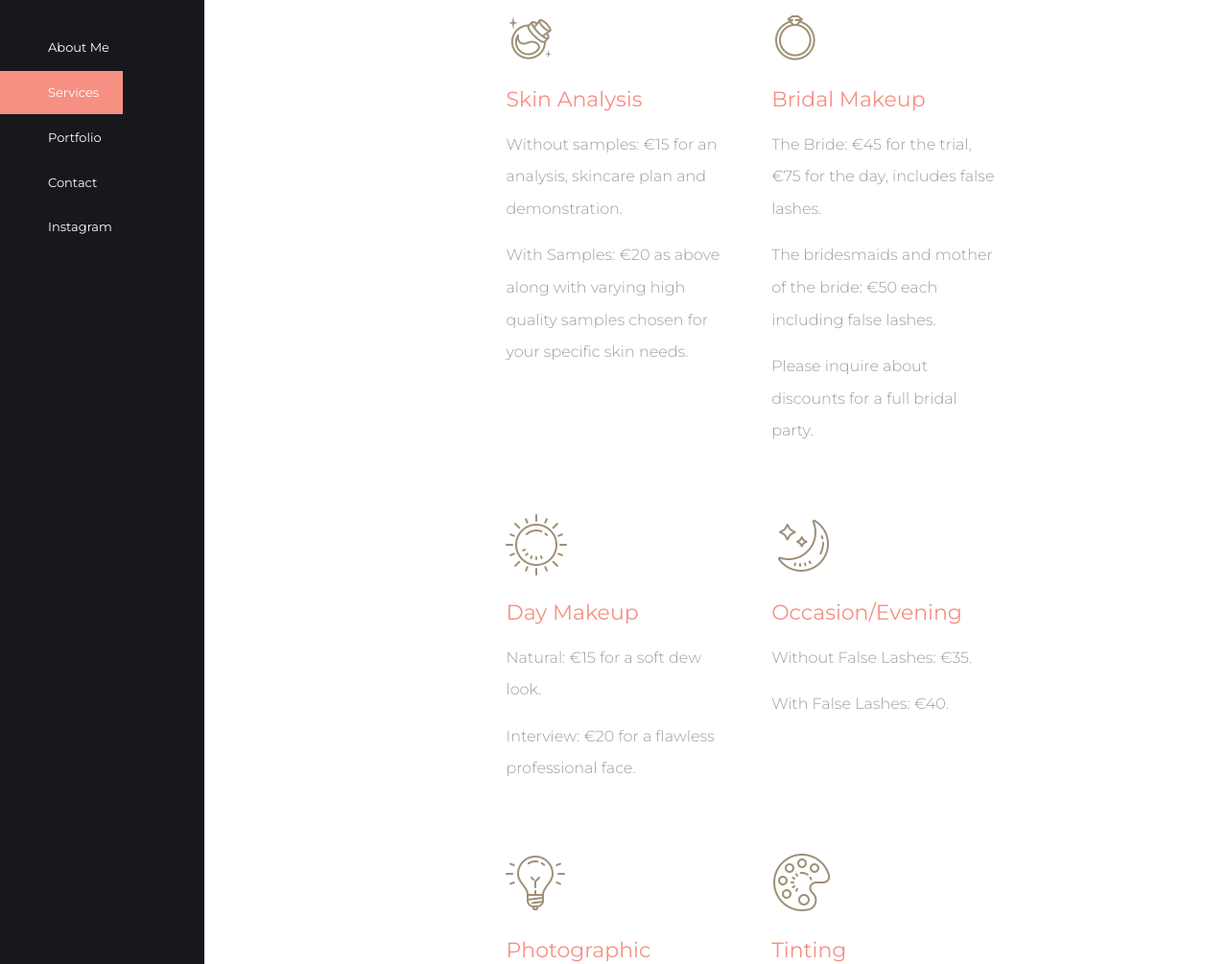
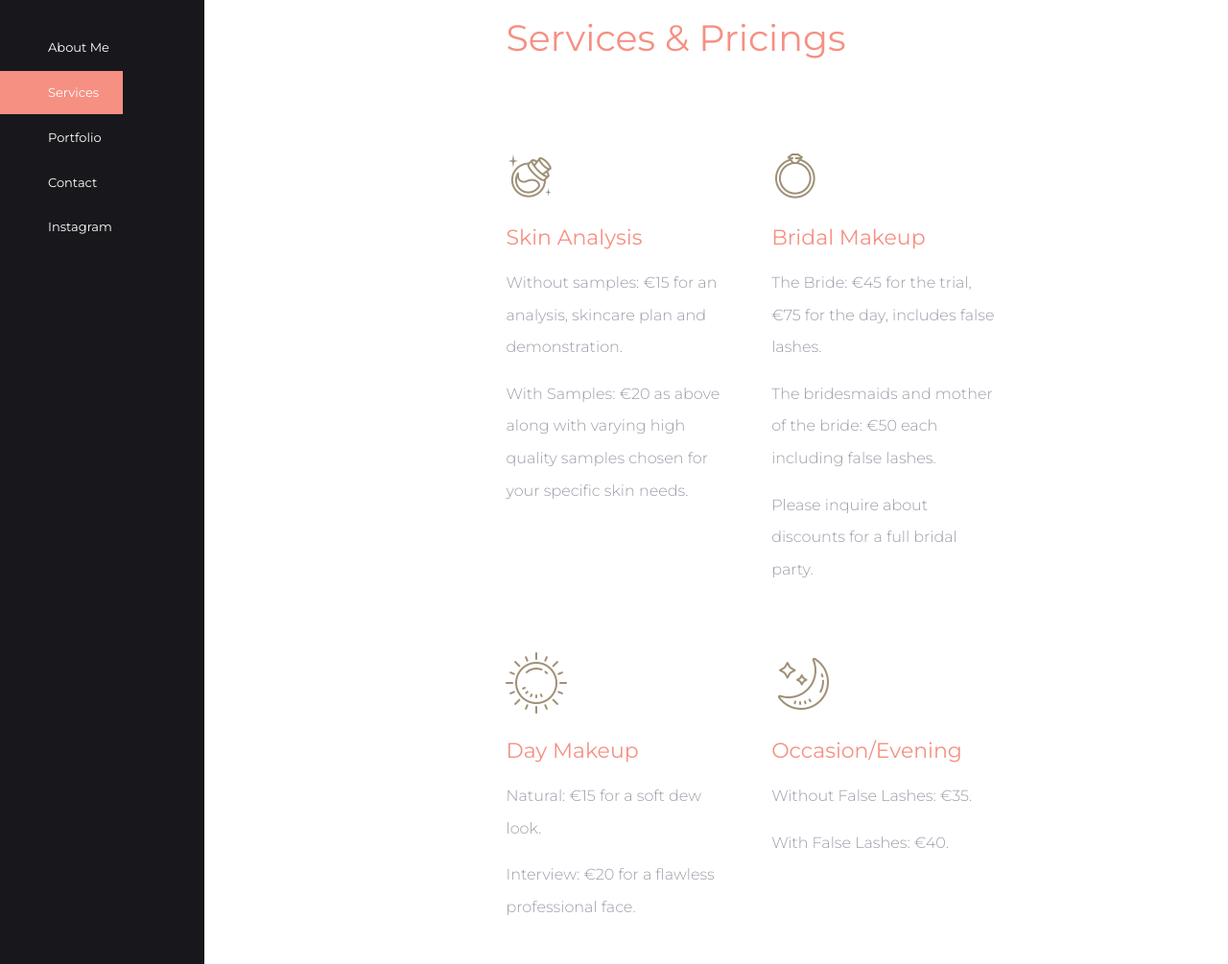
Before and after one commit to rebeccabmcg/rebeccabmcg.github.io, a website: page services.html in a window 1280 px wide. Shown: the part 160-1165 px from the top of the page at 96% size. Drawn offline with Linux system fonts and the light colour scheme.

Commit message:
Update services.html

```diff
--- a/services.html
+++ b/services.html
@@ -110,7 +110,16 @@
                                 <div class="content_box_inner">
                                     <div class="row justify-content-center">
 <!--=================== services boxes start here  ====================-->
-                                        <div class="col-md-6 col-12">
+                                        <div class="col-md-12 col-10">
+                                            <div class="img_box_one text-left">
+                                                <div class="content">
+                                                    <h2 class="pinkheading servicehead">
+                                                        Services & Pricings
+                                                    </h2>
+                                                </div>
+                                            </div>
+                                        </div>
+                                        <div class="col-md-6 col-10">
                                             <div class="img_box_one text-left">
                                                 <img src="assets/img/icons/typo.png" alt="services icon">
                                                 <div class="content">
@@ -126,7 +135,7 @@
                                                 </div>
                                             </div>
                                         </div>
-                                        <div class="col-md-6 col-12">
+                                        <div class="col-md-6 col-10">
                                             <div class="img_box_one text-left">
                                                 <img src="assets/img/icons/flask.png" alt="services icon">
                                                 <div class="content">
@@ -145,7 +154,7 @@
                                                 </div>
                                             </div>
                                         </div>
-                                        <div class="col-md-6 col-12">
+                                        <div class="col-md-6 col-10">
                                             <div class="img_box_one text-left">
                                                 <img src="assets/img/icons/compass.png" alt="services icon">
                                                 <div class="content">
@@ -161,7 +170,7 @@
                                                 </div>
                                             </div>
                                         </div>
-                                        <div class="col-md-6 col-12">
+                                        <div class="col-md-6 col-10">
                                             <div class="img_box_one text-left">
                                                 <img src="assets/img/icons/magic.png" alt="services icon">
                                                 <div class="content">
@@ -177,7 +186,7 @@
                                                 </div>
                                             </div>
                                         </div>
-                                        <div class="col-md-6 col-12">
+                                        <div class="col-md-6 col-10">
                                             <div class="img_box_one text-left">
                                                 <img src="assets/img/icons/idea.png" alt="services icon">
                                                 <div class="content">
@@ -190,7 +199,7 @@
                                                 </div>
                                             </div>
                                         </div>
-                                        <div class="col-md-6 col-12">
+                                        <div class="col-md-6 col-10">
                                             <div class="img_box_one text-left">
                                                 <img src="assets/img/icons/satelite.png" alt="services icon">
                                                 <div class="content">
```
